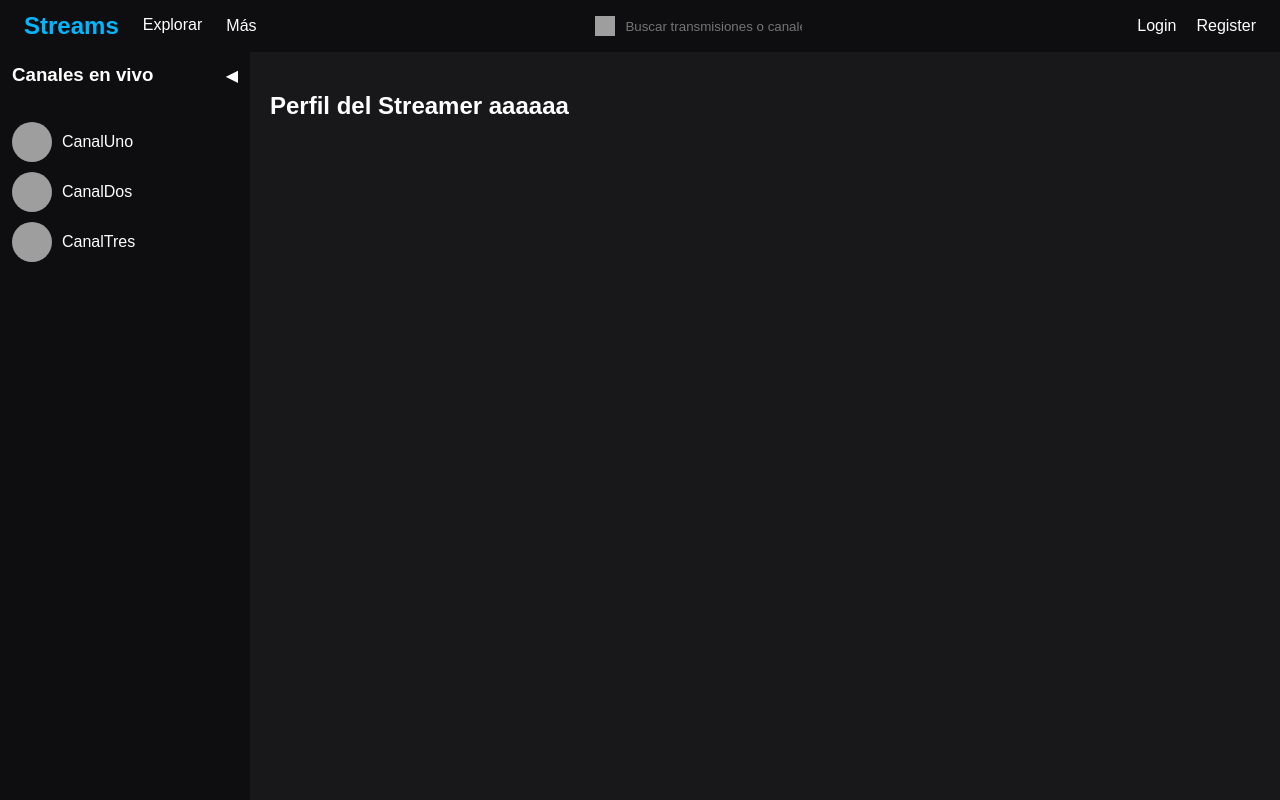
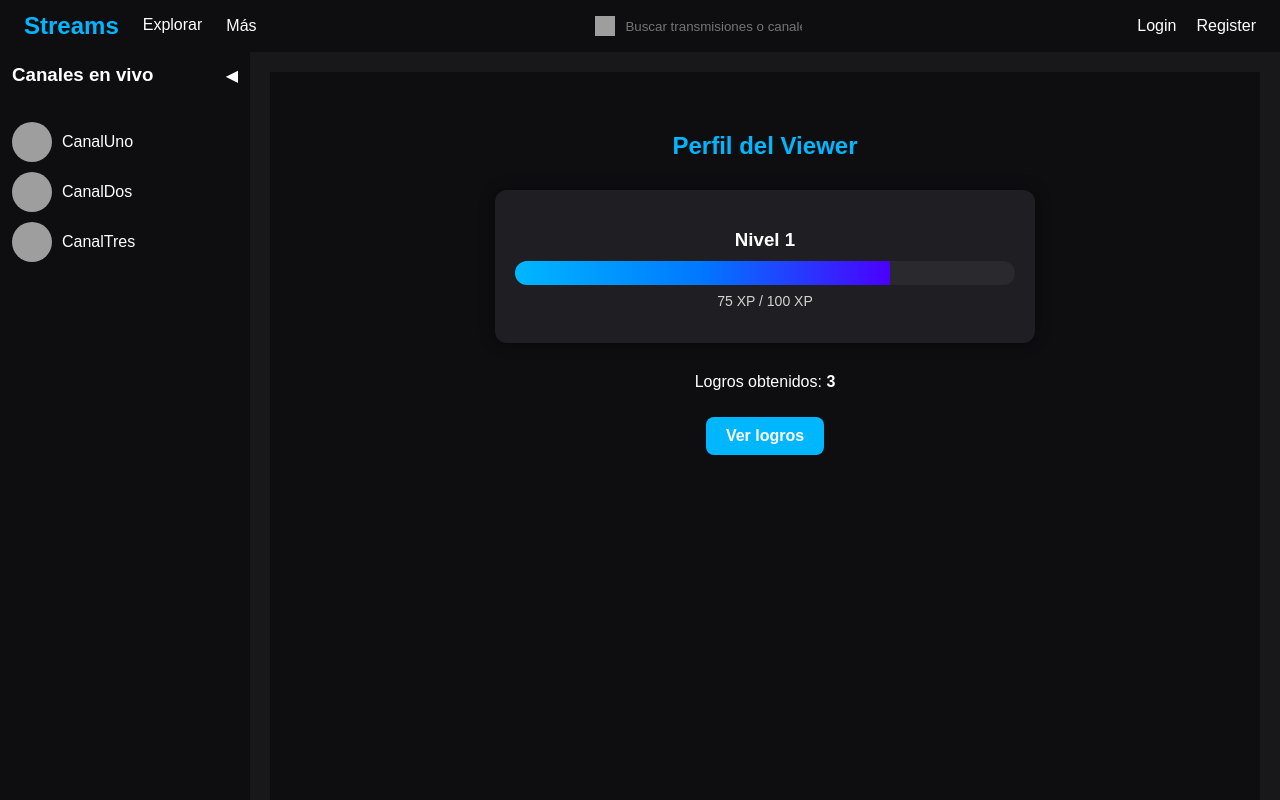
Before and after one commit to WCharlesOH/ProyectoPW, a React (Vite) app in the folder Pagina_Streams/: page /perfilv/1 in a window 1280 px wide. Shown: the top 800 px of the page. Built offline with nearby package versions, Linux system fonts and the light colour scheme; grey boxes are pictures that could not be loaded.

Commit message:
Perfeccion

```diff
--- a/Pagina_Streams/src/pages/Perfil_V.tsx
+++ b/Pagina_Streams/src/pages/Perfil_V.tsx
@@ -1,5 +1,103 @@
+import React, { useState, useEffect } from "react";
+import { Link } from "react-router-dom";
+
 export default function Perfil_V() {
-  return <div><h2>Perfil del Streamer aaaaaa</h2>
+  // Estado de logros y experiencia
+  const [logros, setLogros] = useState<number>(0);
+  const [nivel, setNivel] = useState<number>(1);
+  const [xpActual, setXpActual] = useState<number>(0);
+  const [xpRequerida, setXpRequerida] = useState<number>(100);
 
-  </div>
+  // Cargar datos simulados (puedes conectar a localStorage o API luego)
+  useEffect(() => {
+    // Supongamos que obtienes logros desde el almacenamiento
+    const logrosGuardados = Number(localStorage.getItem("logros")) || 3;
+    setLogros(logrosGuardados);
+
+    // Cada logro da 25 XP (por ejemplo)
+    const xpGanada = logrosGuardados * 25;
+    setXpActual(xpGanada);
+
+    // Calcular nivel (100 XP = subir nivel)
+    const nuevoNivel = 1 + Math.floor(xpGanada / 100);
+    setNivel(nuevoNivel);
+    setXpRequerida(100 * nuevoNivel);
+  }, []);
+
+  // Porcentaje de llenado de la barra
+  const progreso = Math.min((xpActual / xpRequerida) * 100, 100);
+
+  return (
+    <div
+      style={{
+        padding: "40px",
+        color: "white",
+        textAlign: "center",
+        backgroundColor: "#0e0e10",
+        minHeight: "100vh",
+      }}
+    >
+      <h2 style={{ color: "#00b7ff" }}>Perfil del Viewer</h2>
+
+      <div
+        style={{
+          margin: "30px auto",
+          width: "80%",
+          maxWidth: "500px",
+          backgroundColor: "#1f1f23",
+          borderRadius: "12px",
+          padding: "20px",
+          boxShadow: "0 0 15px rgba(0,0,0,0.4)",
+        }}
+      >
+        <h3 style={{ marginBottom: "10px" }}>Nivel {nivel}</h3>
+        <div
+          style={{
+            height: "24px",
+            backgroundColor: "#2a2a2e",
+            borderRadius: "12px",
+            overflow: "hidden",
+            position: "relative",
+          }}
+        >
+          <div
+            style={{
+              width: `${progreso}%`,
+              height: "100%",
+              background:
+                "linear-gradient(90deg, #00b7ff, #0077ff, #4a00ff)",
+              transition: "width 0.6s ease",
+            }}
+          />
+        </div>
+        <p style={{ marginTop: "8px", fontSize: "14px", opacity: 0.8 }}>
+          {xpActual} XP / {xpRequerida} XP
+        </p>
+      </div>
+
+      <div style={{ marginTop: "30px" }}>
+        <p>
+          Logros obtenidos: <strong>{logros}</strong>
+        </p>
+        <Link
+          to="/logros"
+          style={{
+            display: "inline-block",
+            marginTop: "10px",
+            backgroundColor: "#00b7ff",
+            padding: "10px 20px",
+            borderRadius: "8px",
+            textDecoration: "none",
+            color: "white",
+            fontWeight: "bold",
+            transition: "transform 0.3s",
+          }}
+          onMouseEnter={(e) => (e.currentTarget.style.transform = "scale(1.05)")}
+          onMouseLeave={(e) => (e.currentTarget.style.transform = "scale(1)")}
+        >
+          Ver logros
+        </Link>
+      </div>
+    </div>
+  );
 }
```
